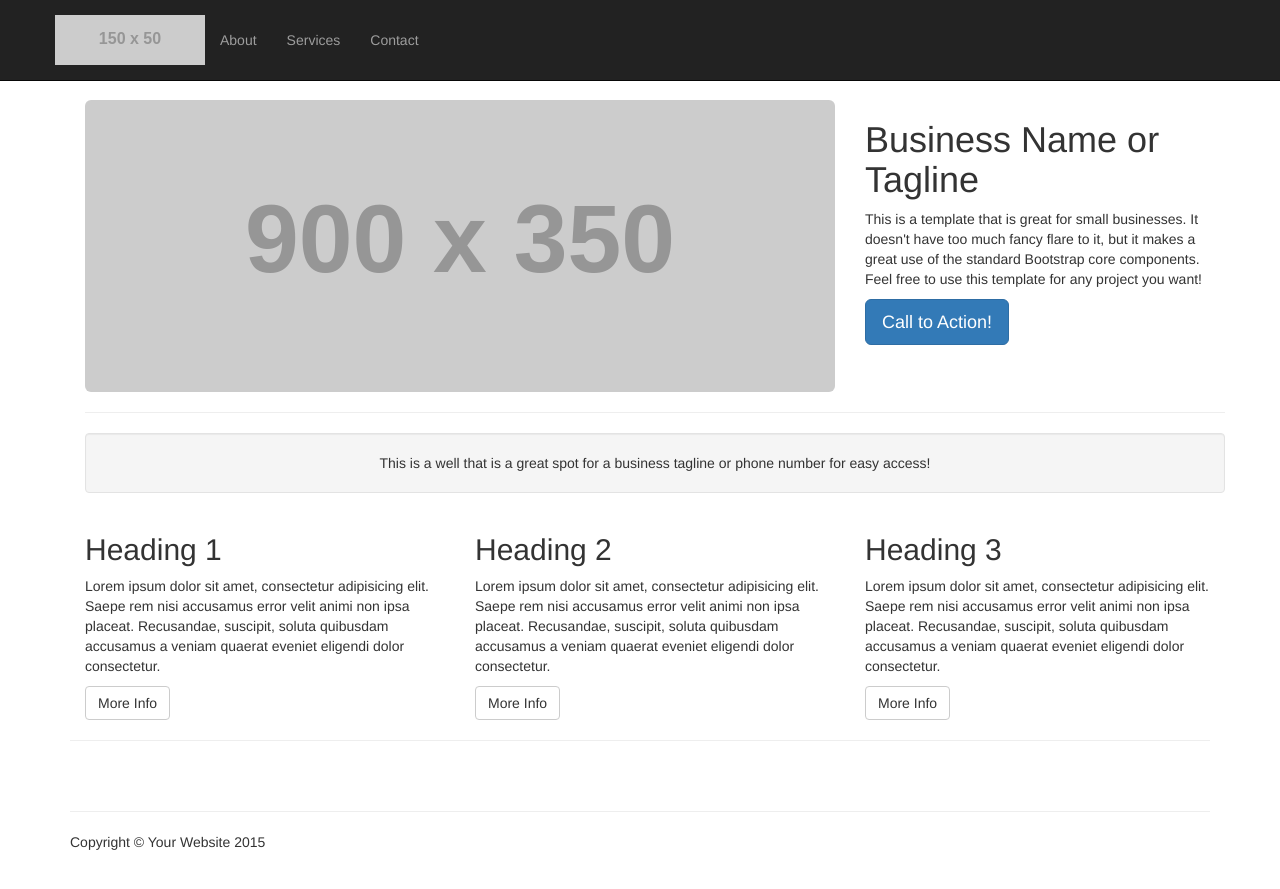
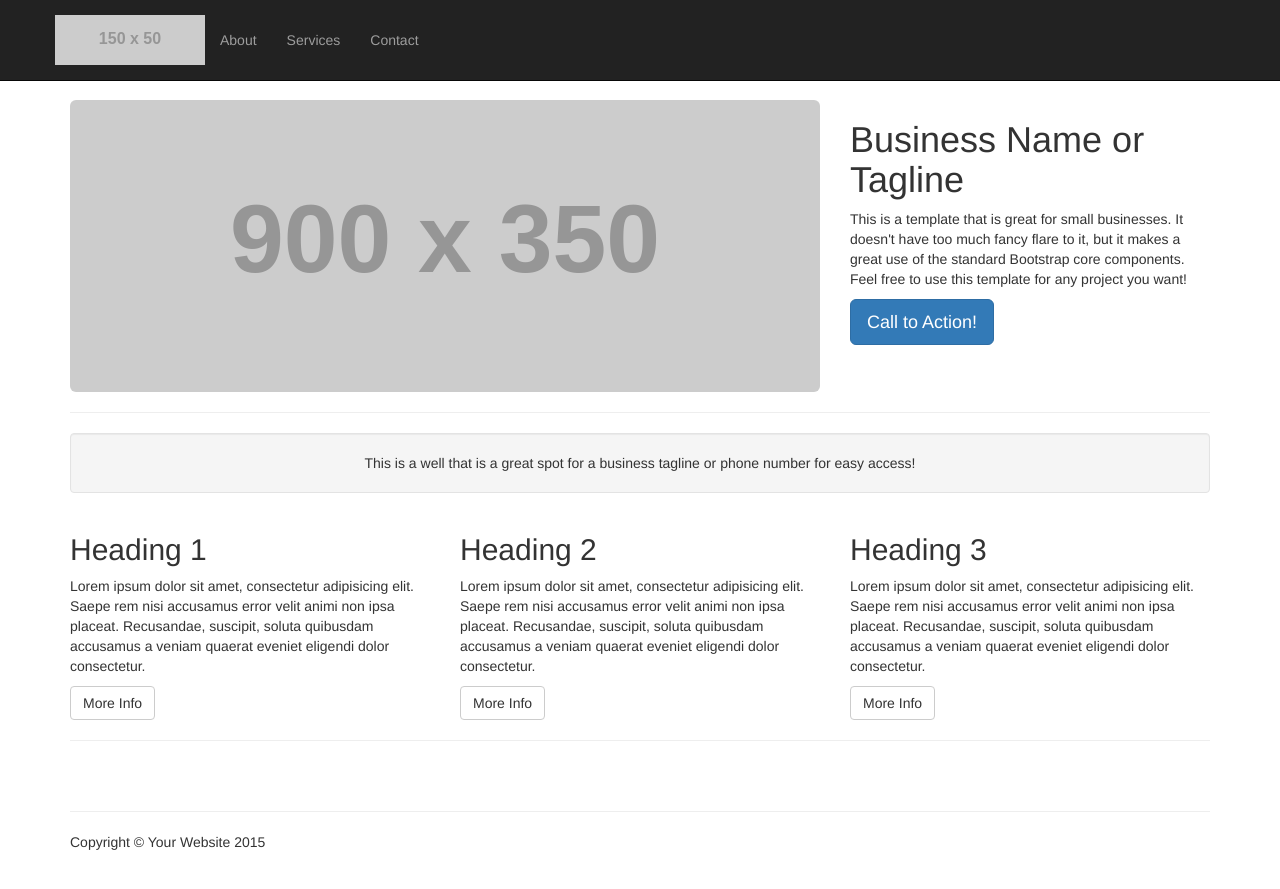
Before and after one commit to midzer/small-business-theme, a Jekyll site: the page built from index.html, in a window 1280 px wide. Shown: the top 889 px of the page. Built offline with Jekyll 4.4.1, drawn with Linux system fonts in a browser that asks for light colours.

Commit message:
remove container class

```diff
--- a/index.html
+++ b/index.html
@@ -1,9 +1,6 @@
 ---
 layout: default
 ---
-
-<!-- Page Content -->
-<div class="container">
 
 <!-- Heading Row -->
 <div class="row">
@@ -55,6 +52,3 @@
 <!-- /.col-md-4 -->
 </div>
 <!-- /.row -->
-
-</div>
-<!-- /.container -->
```
Lines whose indentation alone changed are shown as unchanged.
